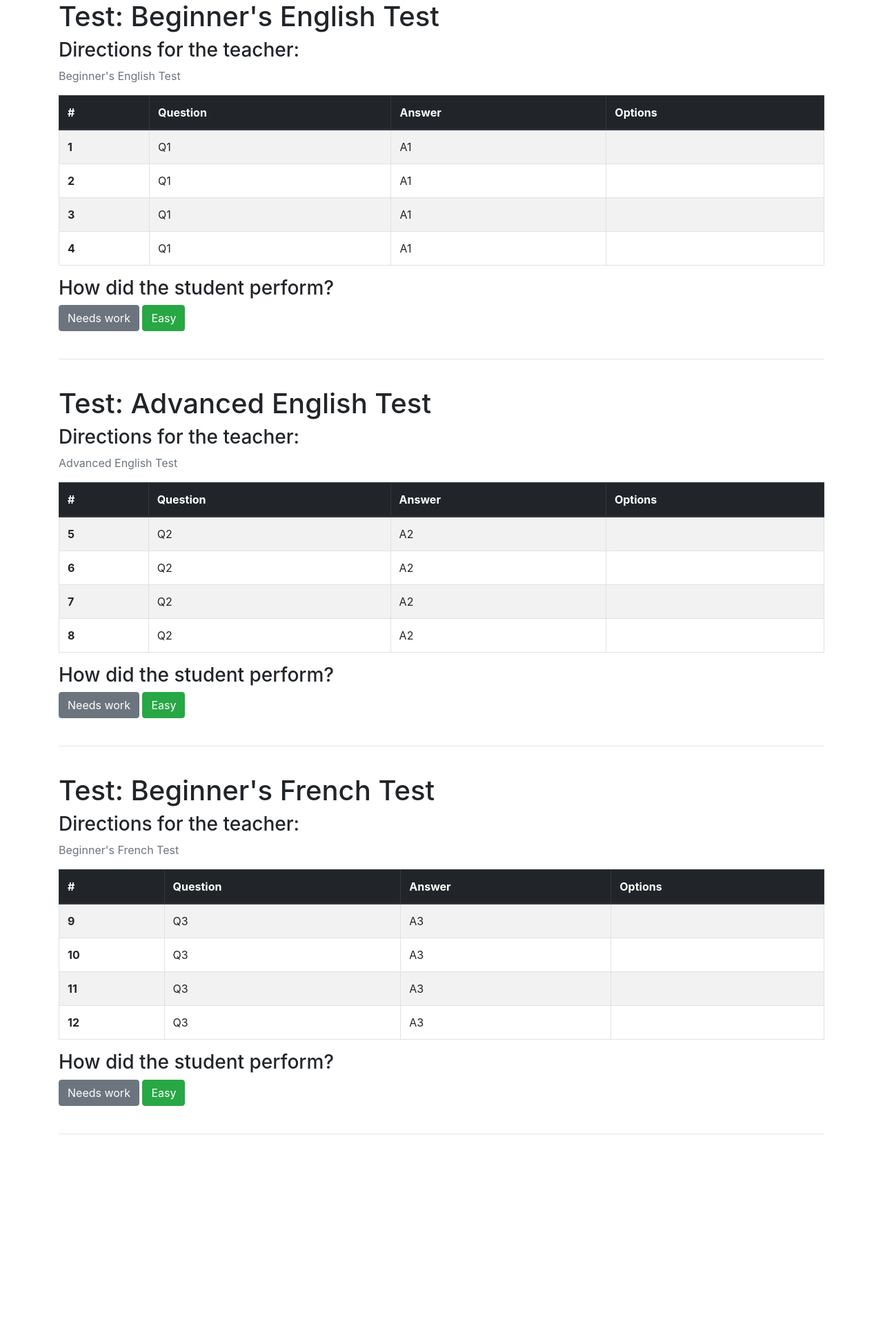
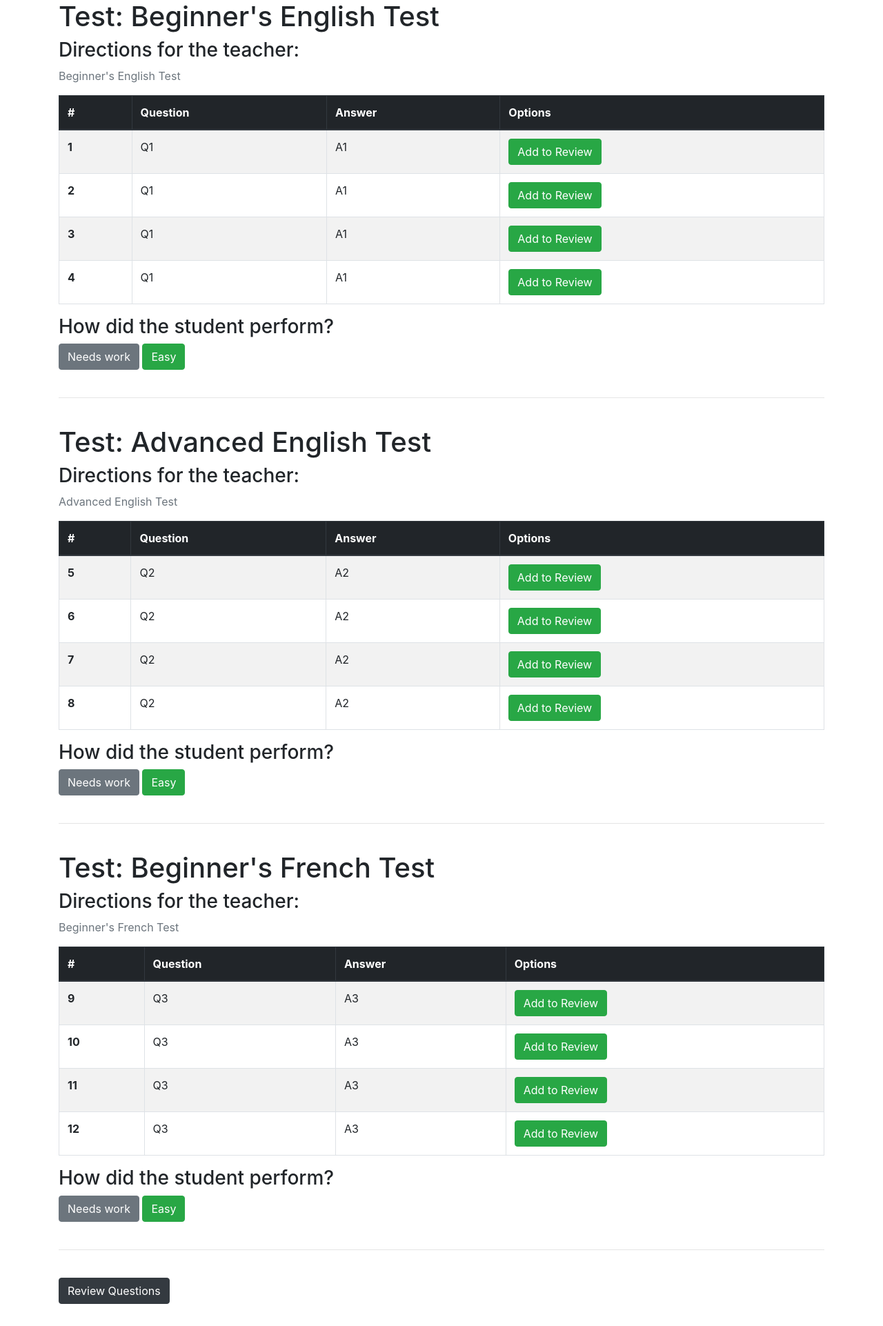
Before and after one commit to hassanaziz0012/lessons-with-a-native, a Django app: page /category/2/profile/2/take-test in a window 1280 px wide. Shown: the part 56-1978 px from the top of the page at 69% size. Before the commit the page ends 1700 px from the top, so only its background shows below. Run offline with Django 3.2, Linux system fonts and the light colour scheme; data comes from the database, SQL or seed files in the repository; both versions use the stored data as it was after the commit; some libraries are stand-ins or nearby versions.

Commit message:
Review questions for category tests

```diff
--- a/main/templates/main/take_category_test.html
+++ b/main/templates/main/take_category_test.html
@@ -27,6 +27,9 @@
                     <td>{{question.question}}</td>
                     <td>{{question.answer}}</td>
                     <td>
+                        <a href="{% url 'add-to-review' profile.id question.id category.id %}">
+                            <button class="btn btn-success">Add to Review</button>
+                        </a>
                     </td>
                 </tr>
             {% endif %}
@@ -52,4 +55,45 @@
 <br><hr><br>
 {% endfor %}
 
+<!-- Review Questions -->
+<div class="mb-4">
+    <button class="btn btn-dark mb-2" type="button" data-toggle="collapse" data-target="#collapseExample" aria-expanded="false" aria-controls="collapseExample">
+        Review Questions
+    </button>
+
+    <div class="collapse" id="collapseExample">
+        <div class="card card-body">
+            {% if review_questions_bool %}
+                <table class="table table-bordered table-striped">
+                    <thead class="thead-dark">
+                        <th scope="col">#</th>
+                        <th scope="col">Question</th>
+                        <th scope="col">Answer</th>
+                        <th scope="col">Options</th>
+                    </thead>
+                    <tbody>
+                        {% for question in questions %}
+                            {% if question.review_question == True %}
+                                <tr>
+                                    <th scope="row">{{ forloop.counter }}</th>
+                                    <td>{{question.question}}</td>
+                                    <td>{{question.answer}}</td>
+                                    <td>
+                                        <a href="{% url 'remove-from-review' profile.id question.id category.id %}">
+                                            <button class="btn btn-danger">Remove from Review</button>
+                                        </a>
+                                    </td>
+                                </tr>
+                            {% endif %}
+                        {% endfor %}
+                    </tbody>
+                </table>
+            {% else %}
+                <span>No questions added to review!</span>
+
+            {% endif %}
+        </div>
+    </div>
+</div>
+
 {% endblock content %}
--- a/main/templates/main/take_test.html
+++ b/main/templates/main/take_test.html
@@ -75,13 +75,13 @@
 
 <div>
     <h3>How did the student perform?</h3>
-    <a href="{% url 'test-score-needs-work' test_id=test.id profile_id=profile.id %}">
+    <a href="{% url 'test-score-needs-work' test.id profile.id category.id %}">
         <button class="btn btn-secondary">
             Needs work
         </button>
     </a>
 
-    <a href="{% url 'test-score-good' test_id=test.id profile_id=profile.id %}">
+    <a href="{% url 'test-score-good' test.id profile.id category.id %}">
         <button class="btn btn-success">
             Easy
         </button>
--- a/main/urls.py
+++ b/main/urls.py
@@ -31,8 +31,8 @@ urlpatterns = [
     path('tests/<int:test_id>/save-email-preset', views.save_email_preset, name='save-email-preset'),
     path('tests/<int:test_id>/<int:preset_id>/send-mail', views.send_student_email, name='send-student-email'),
 
-    path('tests/take/<int:test_id>/profile/<int:profile_id>/questions/<int:question_id>/add-to-review', views.add_to_review, name='add-to-review'),
-    path('tests/take/<int:test_id>/profile/<int:profile_id>/questions/<int:question_id>/remove-from-review', views.remove_from_review, name='remove-from-review'),
+    path('tests/take/p/<int:profile_id>/q/<int:question_id>/c/<int:category_id>/add-to-review', views.add_to_review, name='add-to-review'),
+    path('tests/take/p/<int:profile_id>/q/<int:question_id>/c/<int:category_id>/remove-from-review', views.remove_from_review, name='remove-from-review'),
 
     path('import/tests', views.import_all_tests, name='import-all-tests'),
     path('export/tests', views.export_all_tests, name='export-all-tests'),
--- a/main/views.py
+++ b/main/views.py
@@ -284,6 +284,7 @@ def take_test(request, test_id, profile_id):
     context = {
         'title': str(test.test_name) + ' - Test',
         'test': test,
+        'category': test.category,
         'questions': questions,
         'profile': profile,
         'review_questions_bool': review_questions_bool,
@@ -451,19 +452,19 @@ def send_student_email(request, test_id, preset_id):
 
     return redirect('test', test_id)
 
-def add_to_review(request, test_id, question_id, profile_id):
+def add_to_review(request, profile_id, question_id,  category_id):
     question = Question.objects.filter(pk=question_id).first()
     question.review_question = True
     question.save()
 
-    return redirect('take-test', test_id, profile_id)
+    return redirect('take-category-test', category_id, profile_id)
 
-def remove_from_review(request, test_id, question_id, profile_id):
+def remove_from_review(request, question_id, profile_id, category_id):
     question = Question.objects.filter(pk=question_id).first()
     question.review_question = False
     question.save()
 
-    return redirect('take-test', test_id, profile_id)
+    return redirect('take-category-test', category_id, profile_id)
 
 def import_all_tests(request):
     csv_file = request.FILES['csv_file'] # The uploaded file.
@@ -629,11 +630,19 @@ def take_category_test(request, category_id, profile_id):
     # category.taking_category_test_bool = True
     # category.save()
 
+    for question in Question.objects.all():
+        if question.review_question == True:
+            review_questions_bool = True
+            break
+        else:
+            review_questions_bool = False
+
     context = {
         'title': str(category.category_name) + ' - Take Test',
         'category': category,
         'tests': tests,
         'profile': profile,
         'questions': questions,
+        'review_questions_bool': review_questions_bool,
     }
     return render(request, 'main/take_category_test.html', context=context)
```
Also changed, not shown: main/templates/main/profile.html (+5 -4 lines), db.sqlite3. Lines whose indentation alone changed are shown as unchanged.
